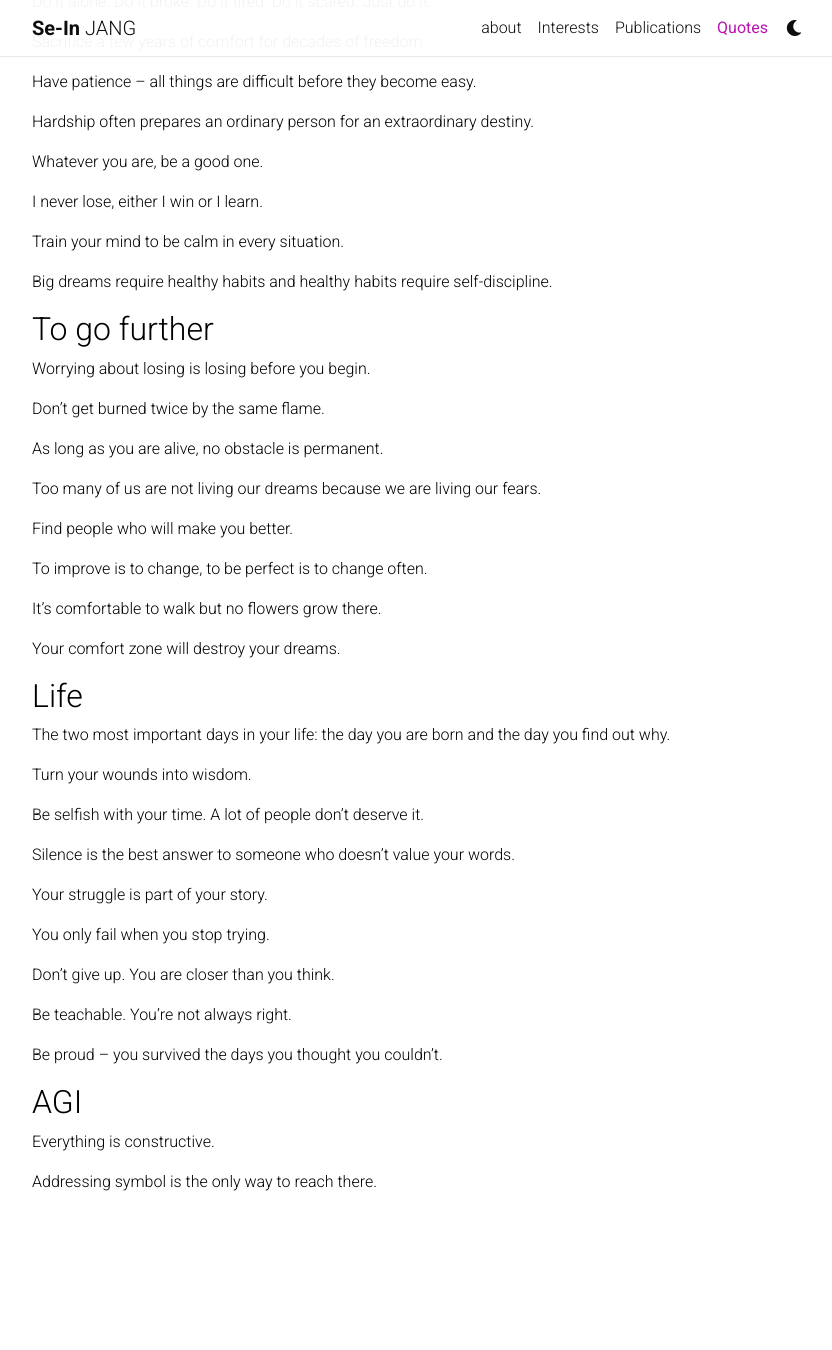
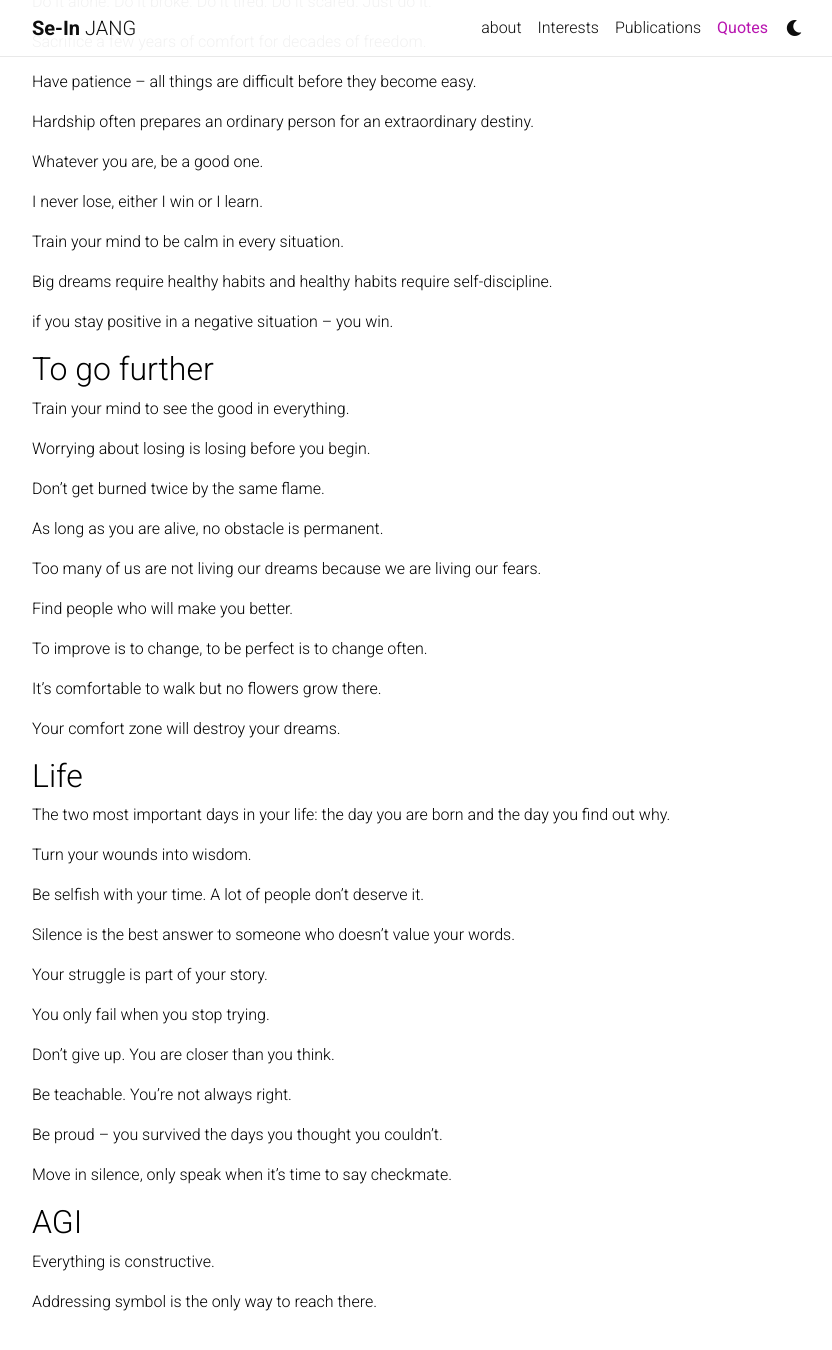
Before and after one commit to sijang/sijang.github.io, a Jekyll site: the page built from _pages/quotes.md, in a window 1280 px wide and 1400 px high, scrolled down 589 px. Shown: the top 1350 px of the window, without its empty margins (223-1055 px from the left). Built offline with Jekyll 4.4.1, drawn with Linux system fonts in a browser that asks for light colours; nearby versions of some CDN libraries; a style sheet for code colours, icons or effects is not loaded; before the commit the page ends 1869 px from its top, so only the background shows below that.

Commit message:
Update quotes.md

```diff
--- a/_pages/quotes.md
+++ b/_pages/quotes.md
@@ -39,8 +39,13 @@ nav: true
 
   > Big dreams require healthy habits and healthy habits require self-discipline.
 
+  > if you stay positive in a negative situation -- you win.
+
+
 
 ## To go further
+  > Train your mind to see the good in everything.
+
   > Worrying about losing is losing before you begin.
 
   > Don't get burned twice by the same flame.
@@ -76,6 +81,8 @@ nav: true
 
   > Be proud -- you survived the days you thought you couldn't.
 
+  > Move in silence, only speak when it's time to say checkmate.
+
 ## AGI
   > Everything is constructive.
 
```
